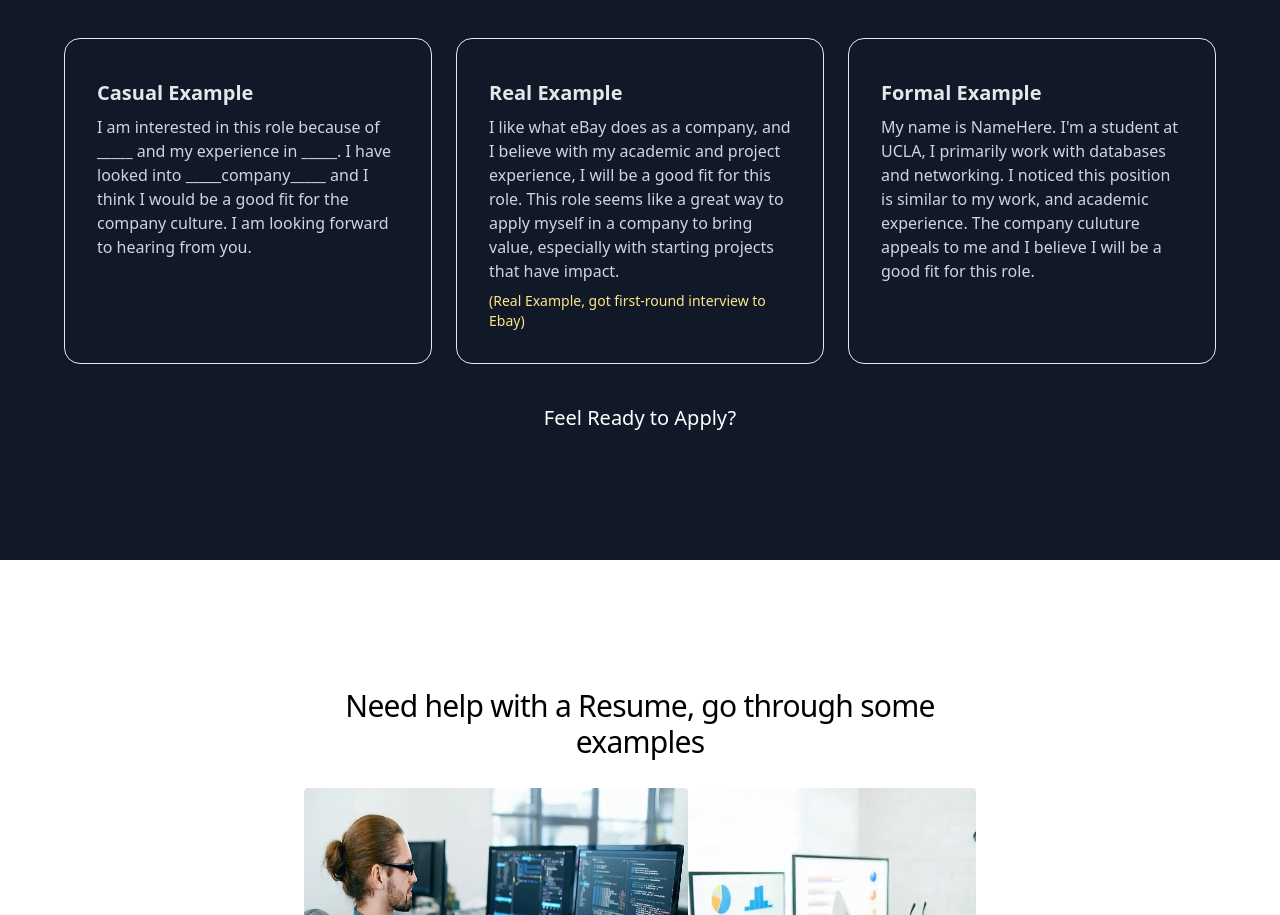
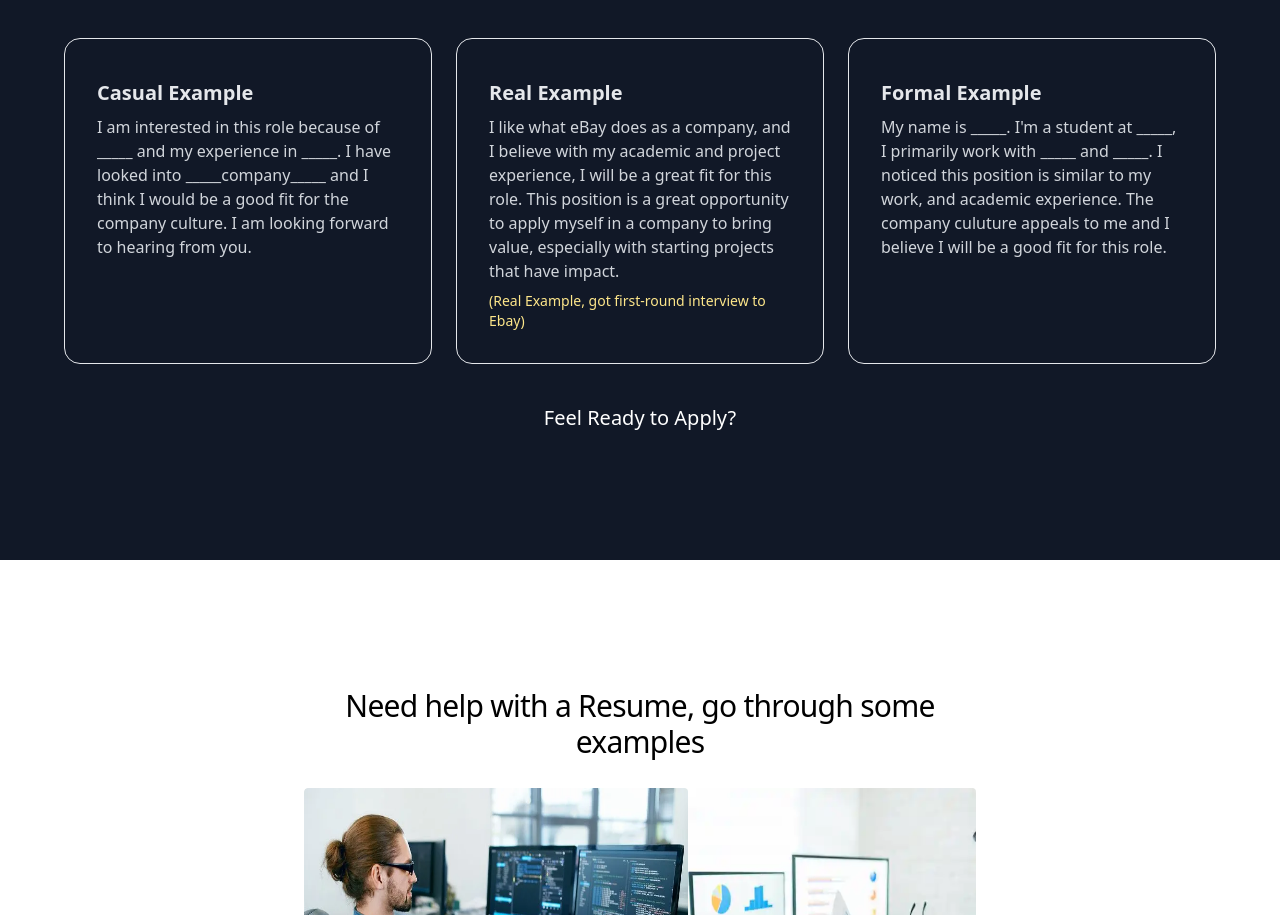
Before and after one commit to TensorCore/ripplematch-web, a Next.js app: page / in a window 1280 px wide. Shown: the part 1453-2368 px from the top of the page. Built offline with nearby package versions, Linux system fonts and the light colour scheme.

Commit message:
Streamlined help messages

```diff
--- a/components/MessageHelp.tsx
+++ b/components/MessageHelp.tsx
@@ -57,7 +57,7 @@ const MessageHelp = () => {
                 Real Example
               </h3>
               <p className="mt-2 text-gray-300 text-base">
-                I like what eBay does as a company, and I believe with my academic and project experience, I will be a good fit for this role. This role seems like a great way to apply myself in a company to bring value, especially with starting projects that have impact.
+                I like what eBay does as a company, and I believe with my academic and project experience, I will be a great fit for this role. This position is a great opportunity to apply myself in a company to bring value, especially with starting projects that have impact.
               </p>
               <p className="text-sm text-amber-200 pt-2">(Real Example, got first-round interview to Ebay)</p>
             </li>
@@ -66,7 +66,7 @@ const MessageHelp = () => {
                 Formal Example
               </h3>
               <p className="mt-2 text-gray-300 text-base">
-                My name is NameHere. I&apos;m a student at UCLA, I primarily work with databases and networking. I noticed this position is similar to my work, and academic experience. The company culuture appeals to me and I believe I will be a good fit for this role.
+                My name is _____. I&apos;m a student at _____, I primarily work with _____ and _____. I noticed this position is similar to my work, and academic experience. The company culuture appeals to me and I believe I will be a good fit for this role.
               </p>
             </li>
           </ul>
```
